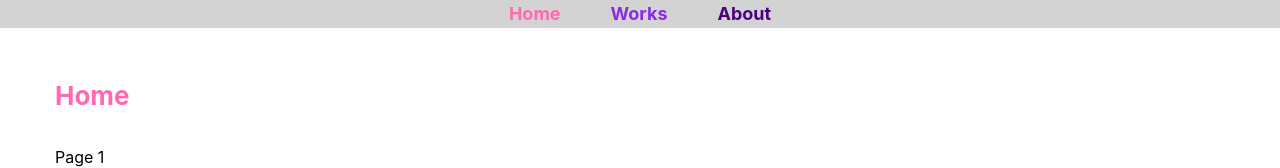
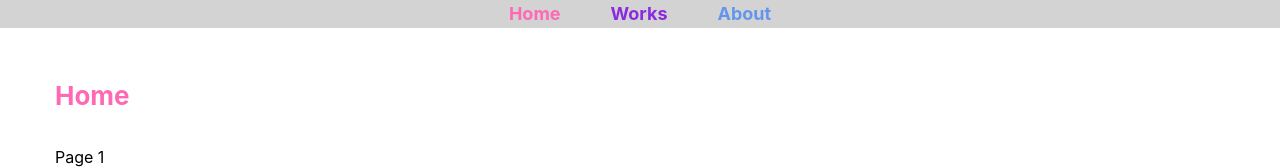
Before and after one commit to gael-src/eve-art, a React (Create React App) app: page / in a window 1280 px wide. Shown: the top 168 px of the page. Built offline with nearby package versions, Linux system fonts and the light colour scheme.

Commit message:
name update

```diff
--- a/src/Components/header/header.css
+++ b/src/Components/header/header.css
@@ -32,7 +32,7 @@
 }
 
 .nav--link--3 {
-	color: indigo;
+	color: cornflowerblue;
 }
 
 /* NAV LINK HOVER */
```
